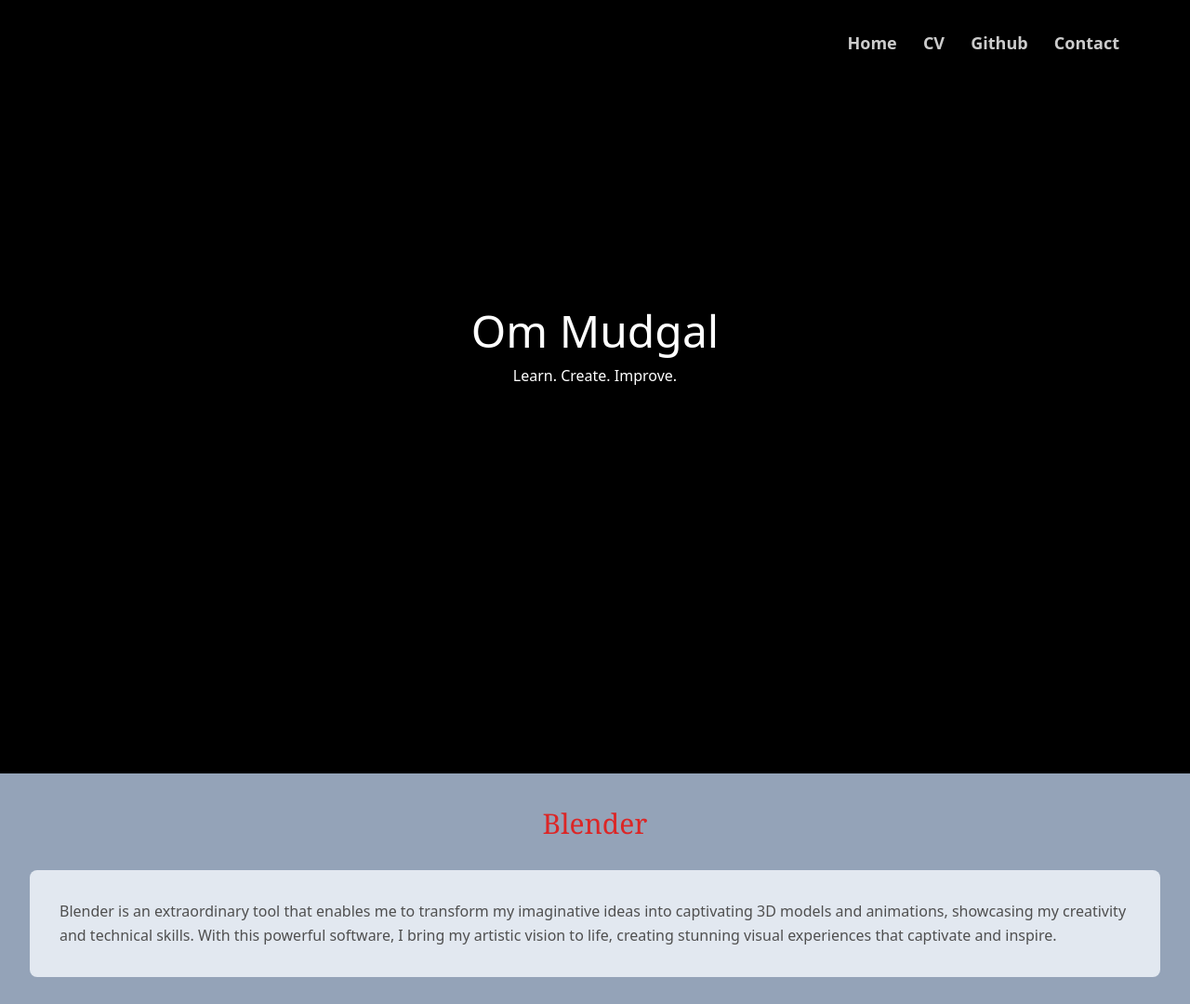
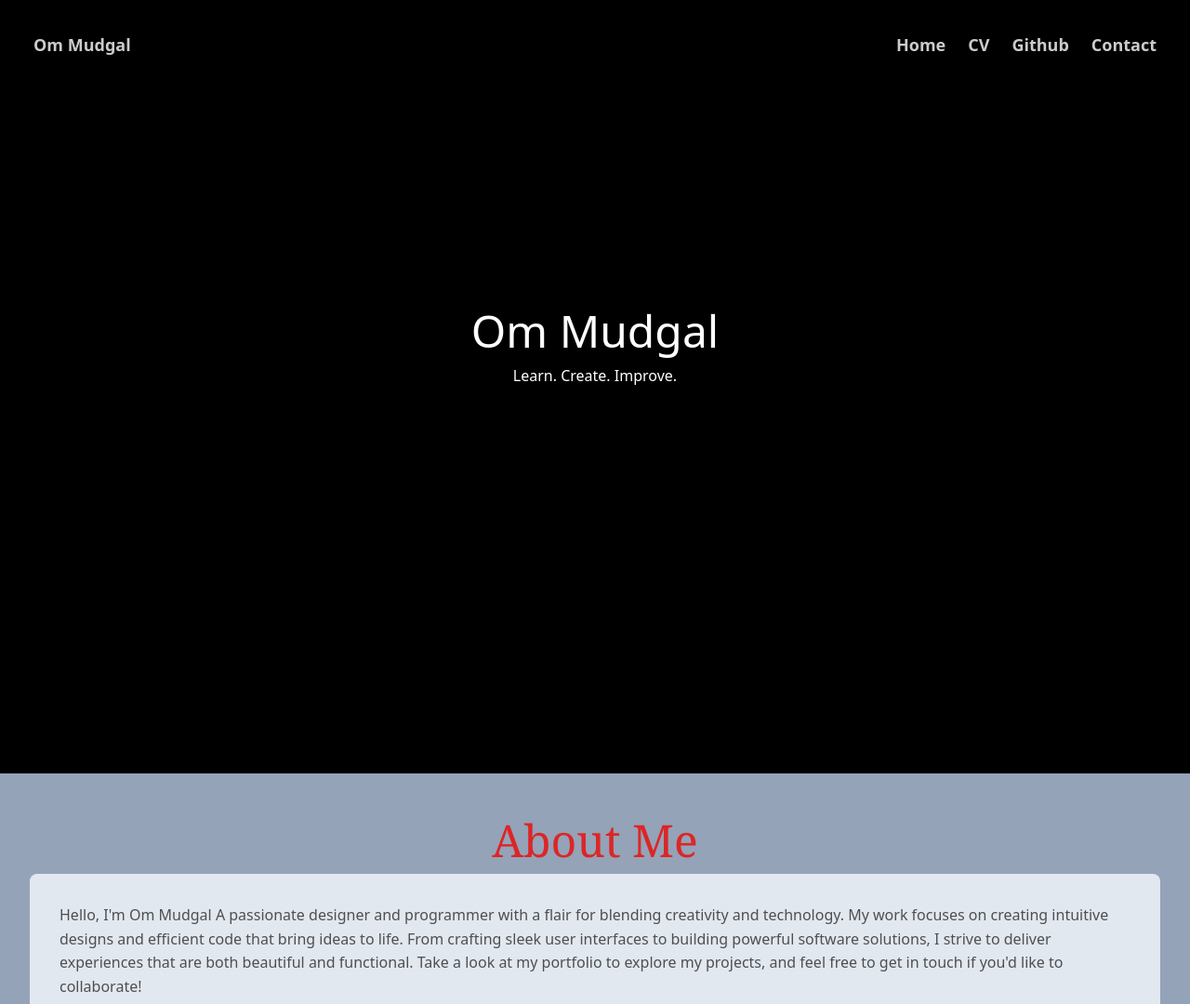
Before and after one commit to ommudgal/Portfolio-website, a Flask app: page / in a window 1280 px wide. Shown: the top 1080 px of the page at 93% size. Run offline with Flask 3, Linux system fonts and the light colour scheme; some libraries are stand-ins or nearby versions.

Commit message:
Reactive Nav bar

```diff
--- a/app/templates/home.html
+++ b/app/templates/home.html
@@ -17,37 +17,65 @@
   </head>
 
   <body class="bg-black">
-    <nav
-      class="px-9 py-5 h-24 flex space-x-6 bg-black border-b border-black opacity-[0.80] rounded-b-lg sticky top-0 z-50"
-    >
-      <div class="px-10 pt-8 space-x-6 flex absolute top-0 right-0">
-        <div class="px-9 space-x-6 item-center">
-          <a href="/" class="text-lg text-white font-semibold">Home</a>
-          <a
-            href="static/docs/CV_OmMudgal.pdf"
-            target="_blank"
-            class="text-lg text-white font-semibold"
-            >CV</a
-          >
-          <a
-            href="https://github.com/ommudgal"
-            target="_blank"
-            class="text-lg text-white font-semibold"
-            >Github</a
-          >
-          <a href="#contact" class="text-lg text-white font-semibold"
-            >Contact</a
-          >
-        </div>
+    <nav class="px-9 py-5 h-24 flex items-center justify-between bg-black border-b border-black opacity-80 rounded-b-lg sticky top-0 right-0 z-50">
+      <div class="text-white text-lg font-semibold">Om Mudgal</div>
+      <div class="md:hidden flex flex-col space-y-1 cursor-pointer hamburger-menu">
+        <div class="w-6 h-0.5 bg-white"></div>
+        <div class="w-6 h-0.5 bg-white"></div>
+        <div class="w-6 h-0.5 bg-white"></div>
+      </div>
+      <div class="hidden md:flex space-x-6 nav-links">
+        <a href="#" class="text-lg text-white font-semibold">Home</a>
+        <a href="static/docs/CV_OmMudgal.pdf" target="_blank" class="text-lg text-white font-semibold">CV</a>
+        <a href="https://github.com/ommudgal" target="_blank" class="text-lg text-white font-semibold">Github</a>
+        <a href="#contact" class="text-lg text-white font-semibold">Contact</a>
       </div>
     </nav>
+
+    <div class="fixed top-0 right-0 w-64 h-full bg-black text-white transform translate-x-full transition-transform duration-300 side-window z-10 pt-24">
+      <div class="p-5 space-y-6">
+        <a href="#" class="block text-lg font-semibold">Home</a>
+        <a href="static/docs/CV_OmMudgal.pdf" target="_blank" class="block text-lg font-semibold">CV</a>
+        <a href="https://github.com/ommudgal" target="_blank" class="block text-lg font-semibold">Github</a>
+        <a href="#contact" class="block text-lg font-semibold">Contact</a>
+      </div>
+    </div>
+
+    <script>
+      document.querySelector('.hamburger-menu').addEventListener('click', function() {
+        document.querySelector('.side-window').classList.toggle('translate-x-full');
+      });
+    </script>
+
+
     <div class="my-56 px-11 h-72">
       <center>
         <h1 class="text-white text-[48px]">Om Mudgal</h1>
         <h3 class="text-white">Learn. Create. Improve.</h3>
       </center>
     </div>
-    <div class="bg-slate-400 px-8 py-9 gap-x-4">
+
+    <div class="bg-slate-400 px-8 py-9">
+      <h1 class="text-red-600 font-serif text-[48px] text-center">About Me</h1>
+
+        <div class="bg-slate-200 rounded-lg p-8 coulum-1 gap-x-4">
+          <p class="ur">
+            Hello, I'm Om Mudgal A passionate designer and programmer with a
+            flair for blending creativity and technology. My work focuses on
+            creating intuitive designs and efficient code that bring ideas to
+            life. From crafting sleek user interfaces to building powerful
+            software solutions, I strive to deliver experiences that are both
+            beautiful and functional. Take a look at my portfolio to explore my
+            projects, and feel free to get in touch if you'd like to
+            collaborate!
+          </p>
+        </div>
+
+      </div>
+    </div>
+
+    <div class="h-48"></div>
+    <div class="bg-slate-400 px-8 pt-8 py-8 gap-x-4">
       <h1 class="text-red-600 font-serif text-center text-3xl">Blender</h1>
       <div class="pt-8">
         <div class="bg-slate-200 rounded-lg p-8">
@@ -61,7 +89,7 @@
         </div>
       </div>
       <div>
-        <div class="flex gap-x-4 pt-8">
+        <div class="flex gap-x-4 pt-8 pb-8">
           <div>
             <video class="w-full" autoplay loop muted>
               <source src="static/video/room.mp4" type="video/mp4" />
@@ -80,18 +108,19 @@
     <div class="h-48"></div>
     <div>
       <div class="bg-slate-400 px-8 py-8 gap-x-4">
-        <div class="text-black text-center text-3xl">
+        <div class="text-red-600 text-center text-3xl">
           <h1>Quizzr</h1>
         </div>
-        <div class="pt-20 pb-8 w-auto">
-          <h1 class="text-center">
+        <div class="pt-10 pb-8 w-auto">
+          <h1 class="text-center bg-slate-200 rounded-lg p-8">
             Quizzr is a prototype Quizzing platform that is created using Python
             tkinter for frontend and Mysql server for data-storage
-            <br /><br />
+            <br />
+            <br />
             Its Base Code is available on
             <u
               ><a href="https://github.com/ommudgal/Quizzr" target="_blank">
-                Github
+                <b>Github</b>
               </a></u
             >
           </h1>
--- a/run.py
+++ b/run.py
@@ -2,4 +2,4 @@ from app import app
 
 
 if __name__ == "__main__":
-    app.run(debug=True)
+    app.run()
```
Also changed, not shown: 1 other file.
